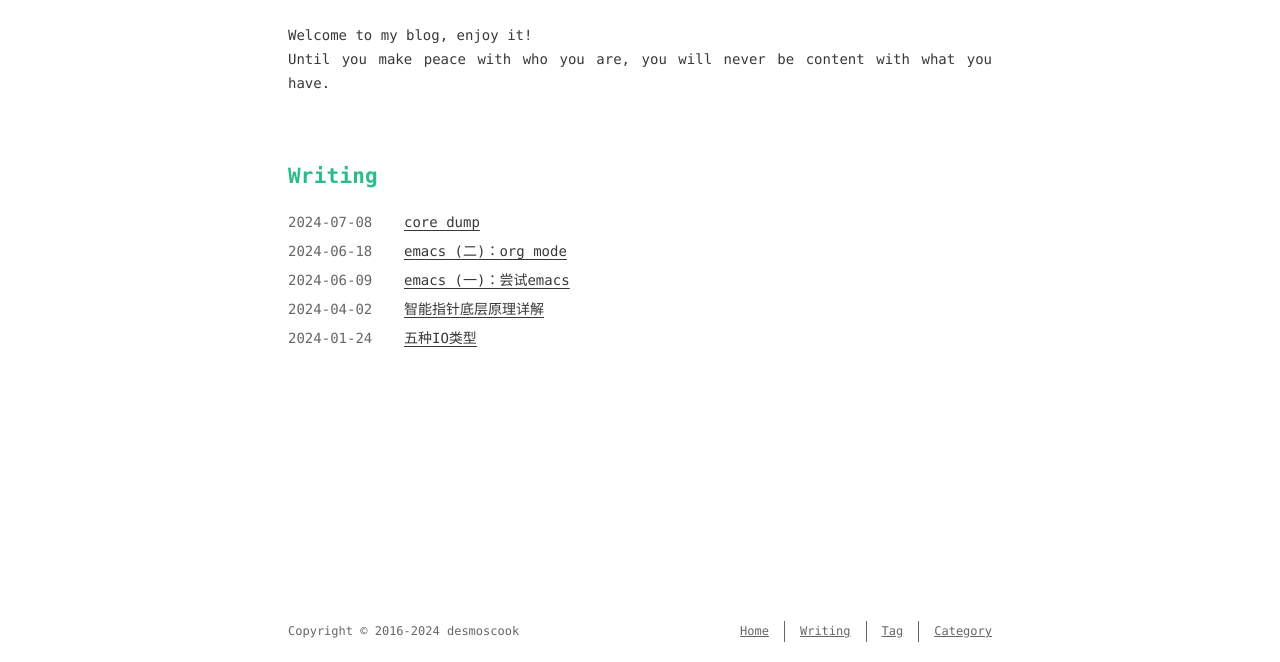
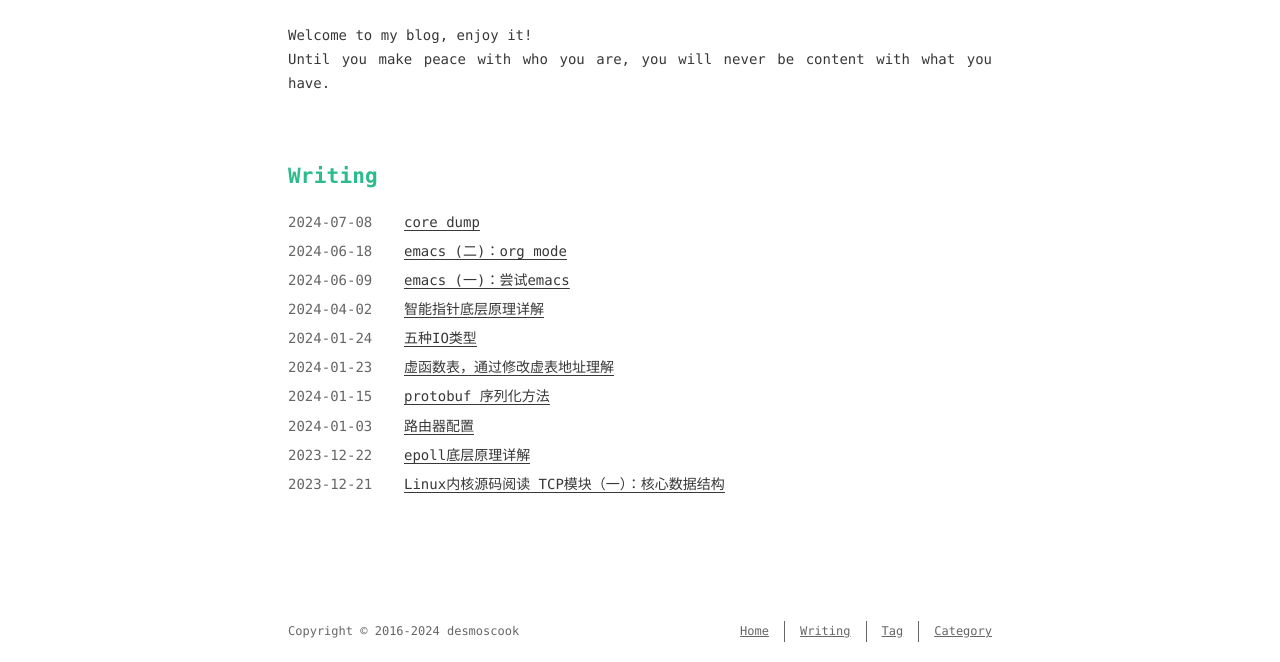
Before and after one commit to desmoscook/desmoscook.github.io, a plain HTML site: page index.html in a window 1280 px wide. Shown: the part 138-800 px from the top of the page. Drawn offline with nearby package versions, Linux system fonts and the light colour scheme; a web font is replaced by a local one.

Commit message:
Site updated: 2024-07-07 23:45:03

```diff
--- a/index.html
+++ b/index.html
@@ -206,6 +206,106 @@
 </span>
       </li>
 
+      <li class="post-item">
+
+    <div class="meta">
+
+
+          <time datetime="2024-01-23T11:07:49.000Z" class="dt-published" itemprop="datePublished">2024-01-23</time>
+
+
+    </div>
+
+
+        <span>
+
+        <a class="" href="/2024/01/23/%E8%99%9A%E5%87%BD%E6%95%B0%E8%A1%A8%EF%BC%8C%E9%80%9A%E8%BF%87%E4%BF%AE%E6%94%B9%E8%99%9A%E8%A1%A8%E5%9C%B0%E5%9D%80%E7%90%86%E8%A7%A3/">虚函数表，通过修改虚表地址理解</a>
+
+
+
+</span>
+      </li>
+
+      <li class="post-item">
+
+    <div class="meta">
+
+
+          <time datetime="2024-01-15T08:51:56.000Z" class="dt-published" itemprop="datePublished">2024-01-15</time>
+
+
+    </div>
+
+
+        <span>
+
+        <a class="" href="/2024/01/15/protobuf-%E5%BA%8F%E5%88%97%E5%8C%96%E6%96%B9%E6%B3%95/">protobuf 序列化方法</a>
+
+
+
+</span>
+      </li>
+
+      <li class="post-item">
+
+    <div class="meta">
+
+
+          <time datetime="2024-01-03T14:26:23.000Z" class="dt-published" itemprop="datePublished">2024-01-03</time>
+
+
+    </div>
+
+
+        <span>
+
+        <a class="" href="/2024/01/03/%E9%85%8D%E7%BD%AE%E8%B7%AF%E7%94%B1%E5%99%A8/">路由器配置</a>
+
+
+
+</span>
+      </li>
+
+      <li class="post-item">
+
+    <div class="meta">
+
+
+          <time datetime="2023-12-22T12:55:01.000Z" class="dt-published" itemprop="datePublished">2023-12-22</time>
+
+
+    </div>
+
+
+        <span>
+
+        <a class="" href="/2023/12/22/epoll%E5%BA%95%E5%B1%82%E5%8E%9F%E7%90%86%E8%AF%A6%E8%A7%A3/">epoll底层原理详解</a>
+
+
+
+</span>
+      </li>
+
+      <li class="post-item">
+
+    <div class="meta">
+
+
+          <time datetime="2023-12-21T08:17:36.000Z" class="dt-published" itemprop="datePublished">2023-12-21</time>
+
+
+    </div>
+
+
+        <span>
+
+        <a class="" href="/2023/12/21/Linux%E5%86%85%E6%A0%B8%E6%BA%90%E7%A0%81%E9%98%85%E8%AF%BB%20TCP%E6%A8%A1%E5%9D%97%EF%BC%88%E4%B8%80%EF%BC%89%EF%BC%9A%E6%A0%B8%E5%BF%83%E6%95%B0%E6%8D%AE%E7%BB%93%E6%9E%84/">Linux内核源码阅读 TCP模块（一）：核心数据结构</a>
+
+
+
+</span>
+      </li>
+
   </ul>
 
 </section>
```
